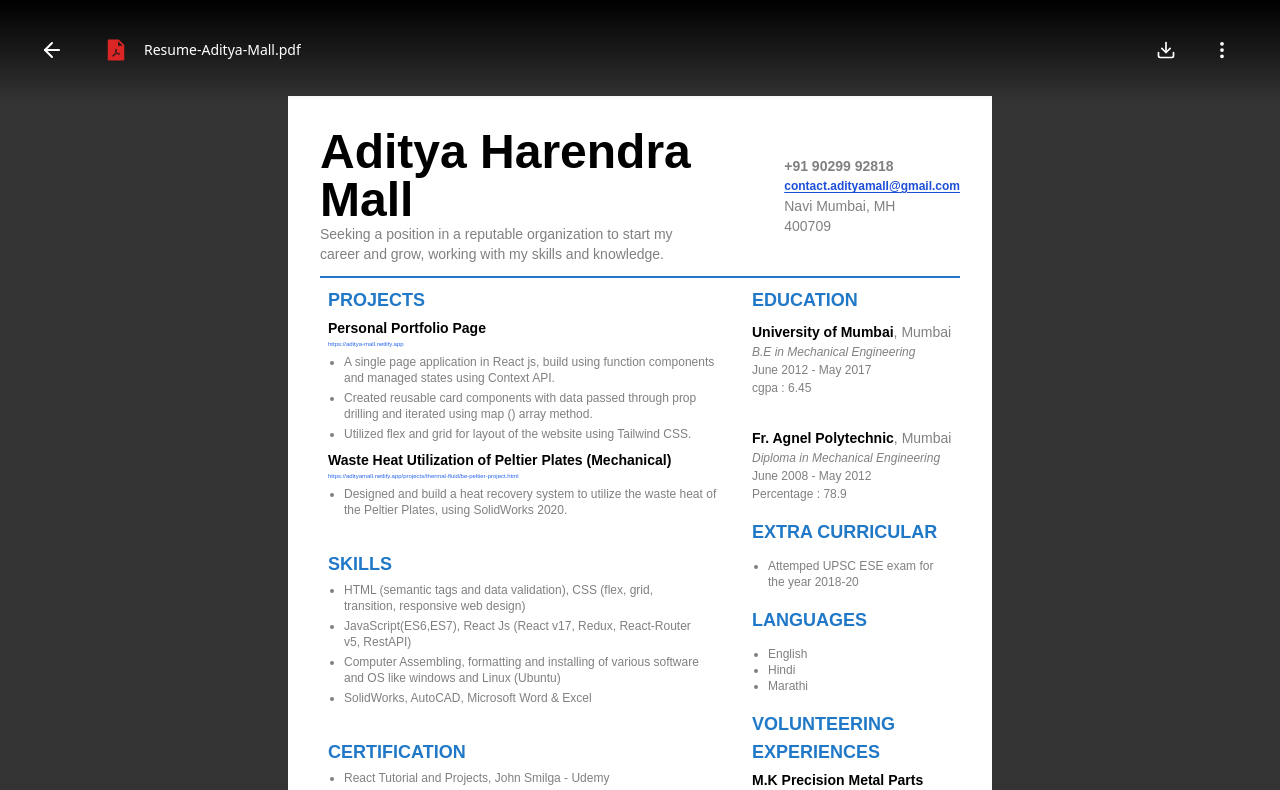
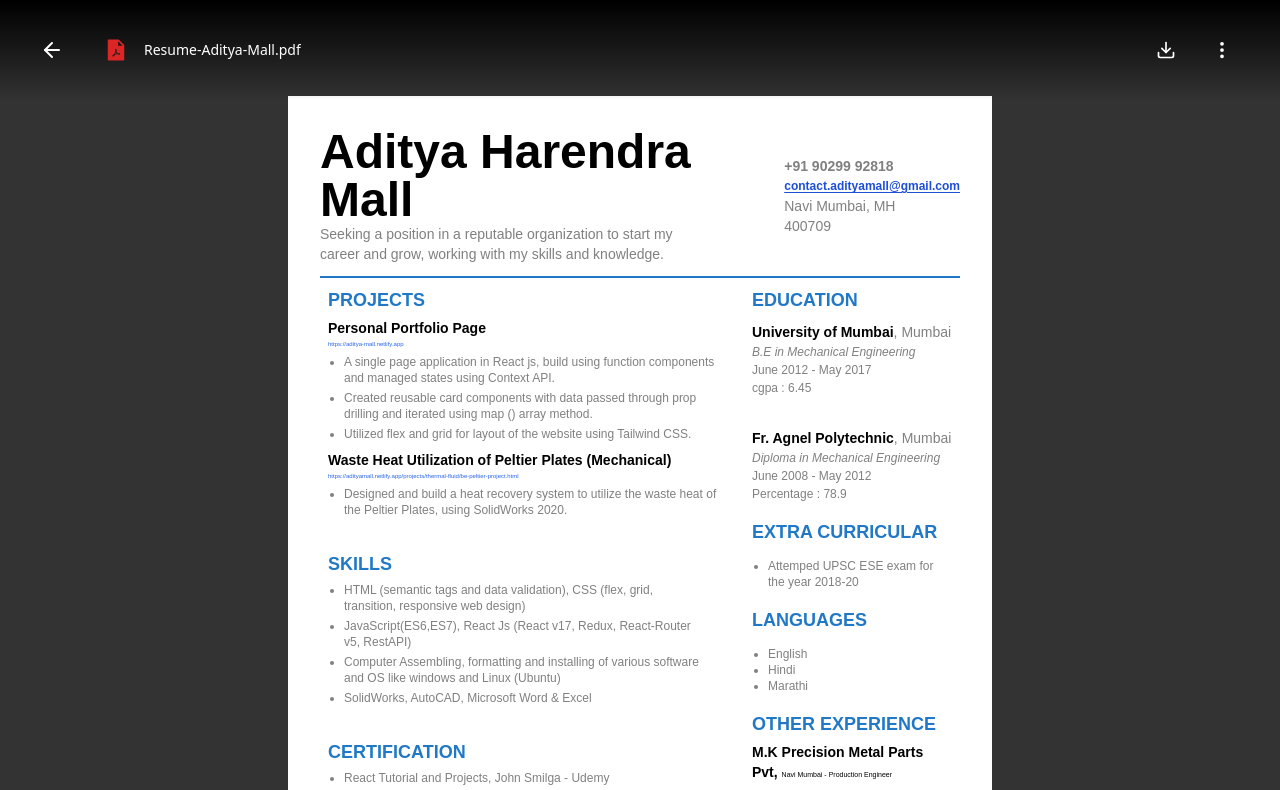
Before and after one commit to iamadityamall/resume-app, a React (Create React App) app: page / in a window 1280 px wide. Shown: the top 790 px of the page. Built offline with nearby package versions, Linux system fonts and the light colour scheme.

Commit message:
updated font size

```diff
--- a/src/components/MainContent.jsx
+++ b/src/components/MainContent.jsx
@@ -197,7 +197,7 @@ const MainContent = () => {
               id="experience xl:space-y-9"
             >
               <h2 className="text-[9px] font-bold text-secondary xl:text-lg">
-                VOLUNTEERING EXPERIENCES
+                OTHER EXPERIENCE
               </h2>
               <div className="flex flex-col space-y-2 text-ternary xl:space-y-6">
                 {experiences.map((experience) => {
@@ -205,11 +205,11 @@ const MainContent = () => {
                     experience;
                   return (
                     <article className="space-y-1" key={id}>
-                      <h4 className="text-black font-bold xl:text-sm">
+                      <h4 className="text-black font-bold text-[7px] xl:text-sm">
                         {`${company},`}{" "}
-                        <span className="font-normal">{`${location} - ${title}`}</span>
+                        <span className="font-normal text-[7px]">{`${location} - ${title}`}</span>
                       </h4>
-                      <p className="italic xl:text-xs">{year}</p>
+                      <p className="italic xl:text-xs text-[7px]">{year}</p>
                       <ul className="list-disc text-[7px] xl:text-xs space-y-1 ml-4">
                         {info.map((item, index) => {
                           return <li key={index}>{item}</li>;
```
